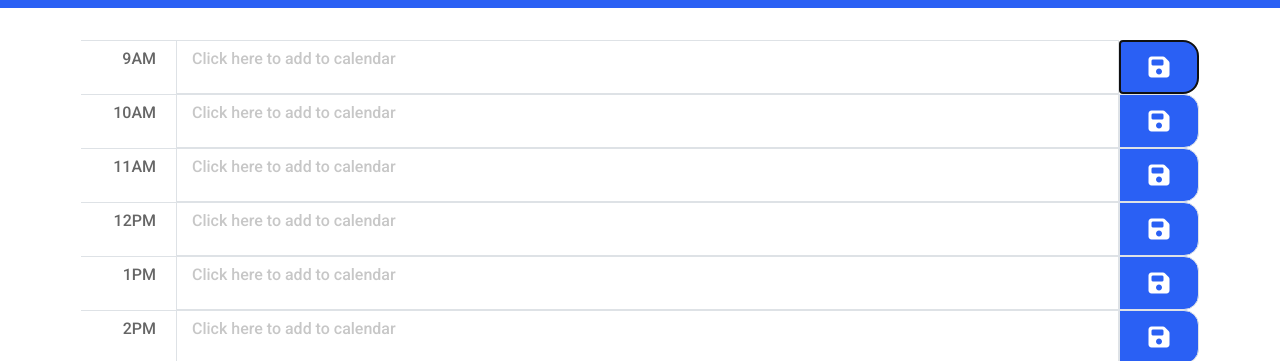
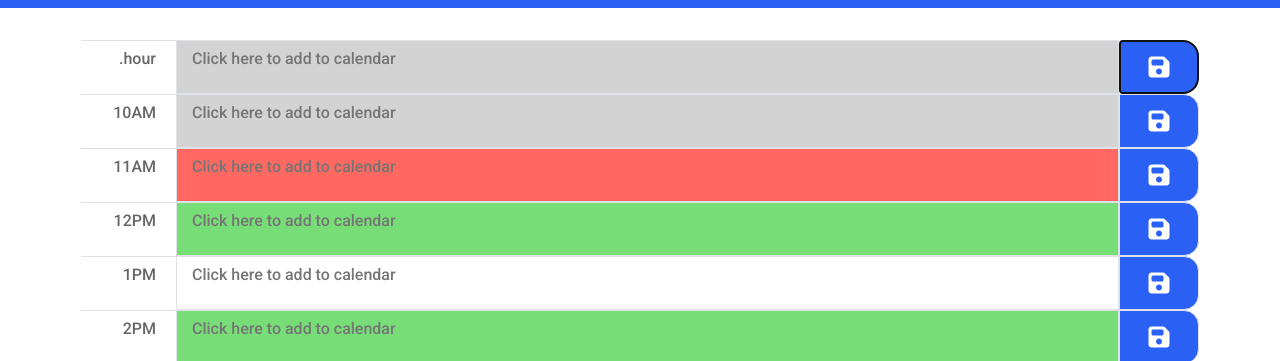
Before and after one commit to DronetDevDesign/my-daily-grind, a plain HTML site: page index.html in a window 1280 px wide. Both pictures are taken after a click on the button 1159 px from the left and 506 px from the top of the page. Shown: the part 439-800 px from the top of the page. Drawn offline with nearby package versions, Linux system fonts and the light colour scheme; a web font is replaced by a local one.

Commit message:
revised js files

```diff
--- a/assets/css/style.css
+++ b/assets/css/style.css
@@ -10,6 +10,11 @@ body {
   overscroll-behavior: none;
 }
 
+textarea::placeholder {
+  /* color: #ffffff; */
+  font-size: 16px;
+}
+
 textarea {
   background: transparent;
   border: none;
@@ -18,11 +23,6 @@ textarea {
   padding: 10px;
   font-size: 16px;
   font-weight: 500;
-}
-
-textarea::placeholder {
-  color: #c7c7c7;
-  font-size: 16px;
 }
 
 .jumbotron {
@@ -60,7 +60,6 @@ textarea::placeholder {
   right: -12px;
   letter-spacing: 10px;
   color: #ffffff;
-  /* text-shadow: 3px 4px 7px #000000; */
 }
 
 #subhead {
@@ -137,3 +136,25 @@ textarea::placeholder {
   font-size: 26px;
   transition: all .2s ease-in-out;
 }
+
+/* MEDIA QUERIES */
+
+@media (max-width: 500px) {
+
+  #title {
+    font-size: 55px;
+    }
+
+    .daily {
+      font-size: 70px;
+      right: -7px;
+    }
+
+    #subhead {
+      font-size: 22px;
+    }
+
+    #current-day {
+      font-size: 28px;
+    }
+}
--- a/assets/js/script.js
+++ b/assets/js/script.js
@@ -3,7 +3,9 @@ var todaysDate = moment().format('dddd, MMMM Do YYYY').toString();
 document.getElementById("current-day").innerHTML = todaysDate;
 // console.log(todaysDate);
 
-
+var getInput = function() {
+  JSON.parse(localStorage.getItem("inputText"));
+};
 // ==========================================================================================
 // ===================== THESE BLOCKS WITHIN THESE LINES ====================================
 
@@ -16,18 +18,35 @@ document.getElementById("current-day").innerHTML = todaysDate;
 // BLOCK 1 -
 // save calendar input-text element:
 var saveInput = function(input) {
-  JSON.parse(localStorage.getItem("inputText"));
   localStorage.setItem("inputText", JSON.stringify(input));
+};
+
+var getTime = function(time) {
+  localStorage.setItem("exactHour", JSON.stringify(time));
 };
 
 // BLOCK 2 -
 // I am trying to save the ".hour" AND ".input-schedule" together in localStorage.
 $(".saveBtn").on("click", function() {
-  var inputText = $(this).parent(".input-group").children(".hour, .input-schedule").val();
-    if (inputText) {
-    saveInput(inputText);
+  var inputText = $(this)
+    .parent(".input-group")
+    .children(".input-schedule")
+    .val();
+
+      if (inputText) {
+      saveInput(inputText);
     }
     console.log(inputText);
+
+  var exactHour = $(this)
+    .parent(".input-group")
+    .children("h4")
+    .text(".hour");
+
+      if (exactHour) {
+      getTime(exactHour);
+    }
+    console.log(exactHour);
 });
 
 // BLOCK 3 - This block returns the text from the textarea only:
@@ -45,25 +64,24 @@ $(".saveBtn").on("click", function() {
 
 
 // get the current time function to run past - present - future:
-// var getTime = function(currentTime) {
-//   var currentTime = $(this).parent(".input-group").children(".hour").val();
-//   var time = $(currentTime)
-//     .find(".hour")
-//     .text()
-//     .trim();
+var getTime = function(currentTime) {
+  var time = $(currentTime)
+    .find(".hour")
+    .text()
+    .trim();
 
-//     console.log(time);
+    console.log(time);
 
 // use moment.js to set the time:
-// var clock = moment(time, "L").set("hour", 9);
+var clock = moment(time).set(1, "hours");
 
 // remove pas - future when time is present time:
-// $(currentTime).removeClass("past future");
+$(currentTime).removeClass("past future");
 
 // conditional statement to toggle through the states during timesblocks:
-//   if (moment().isAfter(clock)) {
-//     $(currenTime).addClass("present");
-//   } else if (Math.abs(moment().diff(time, "hours")) <= 1) {
-//     $(currentTime).addClass("future");
-//   }
-// };
+  if (moment().isAfter(clock)) {
+    $(currenTime).addClass("present");
+  } else if (Math.abs(moment().diff(time, "hours")) <= 1) {
+    $(currentTime).addClass("future");
+  }
+};
--- a/index.html
+++ b/index.html
@@ -28,28 +28,28 @@
 
       <div class="input-group" id="grouping">
         <h4 class="hour border-top border-md" id="9">9AM</h4>
-        <textarea type="text" class="col border input-schedule" id="input-text-area"
+        <textarea type="text" class="col border input-schedule past" id="input-text-area"
           placeholder="Click here to add to calendar"></textarea>
         <button class="saveBtn border" type="button"><i class="fa-solid fa-floppy-disk"></i></button>
       </div>
 
       <div class="input-group" id="grouping">
         <h4 class="hour border-top border-md" id="10">10AM</h4>
-        <textarea type="text" class="col border input-schedule" id="input-text-area"
+        <textarea type="text" class="col border input-schedule past" id="input-text-area"
           placeholder="Click here to add to calendar"></textarea>
         <button class="saveBtn border" type="button"><i class="fa-solid fa-floppy-disk"></i></button>
       </div>
 
       <div class="input-group" id="grouping">
         <h4 class="hour border-top border-md" id="11">11AM</h4>
-        <textarea type="text" class="col border input-schedule" id="input-text-area"
+        <textarea type="text" class="col border input-schedule present" id="input-text-area"
           placeholder="Click here to add to calendar"></textarea>
         <button class="saveBtn border" type="button"><i class="fa-solid fa-floppy-disk"></i></button>
       </div>
 
       <div class="input-group" id="grouping">
         <h4 class="hour border-top border-md" id="12">12PM</h4>
-        <textarea type="text" class="col border input-schedule" id="input-text-area"
+        <textarea type="text" class="col border input-schedule future" id="input-text-area"
           placeholder="Click here to add to calendar"></textarea>
         <button class="saveBtn border" type="button"><i class="fa-solid fa-floppy-disk"></i></button>
       </div>
@@ -63,14 +63,14 @@
 
       <div class="input-group" id="grouping">
         <h4 class="hour border-top border-md" id="2">2PM</h4>
-        <textarea type="text" class="col border input-schedule" id="input-text-area"
+        <textarea type="text" class="col border input-schedule future" id="input-text-area"
           placeholder="Click here to add to calendar"></textarea>
         <button class="saveBtn border" type="button"><i class="fa-solid fa-floppy-disk"></i></button>
       </div>
 
       <div class="input-group" id="grouping">
         <h4 class="hour border-top border-md" id="3">3PM</h4>
-        <textarea type="text" class="col border input-schedule" id="input-text-area"
+        <textarea type="text" class="col border input-schedule future" id="input-text-area"
           placeholder="Click here to add to calendar"></textarea>
         <button class="saveBtn border" type="button"><i class="fa-solid fa-floppy-disk"></i></button>
       </div>
```
Also changed, not shown: assets/images/my-daily-grind-screenshot.jpg (added), 1 other file.
